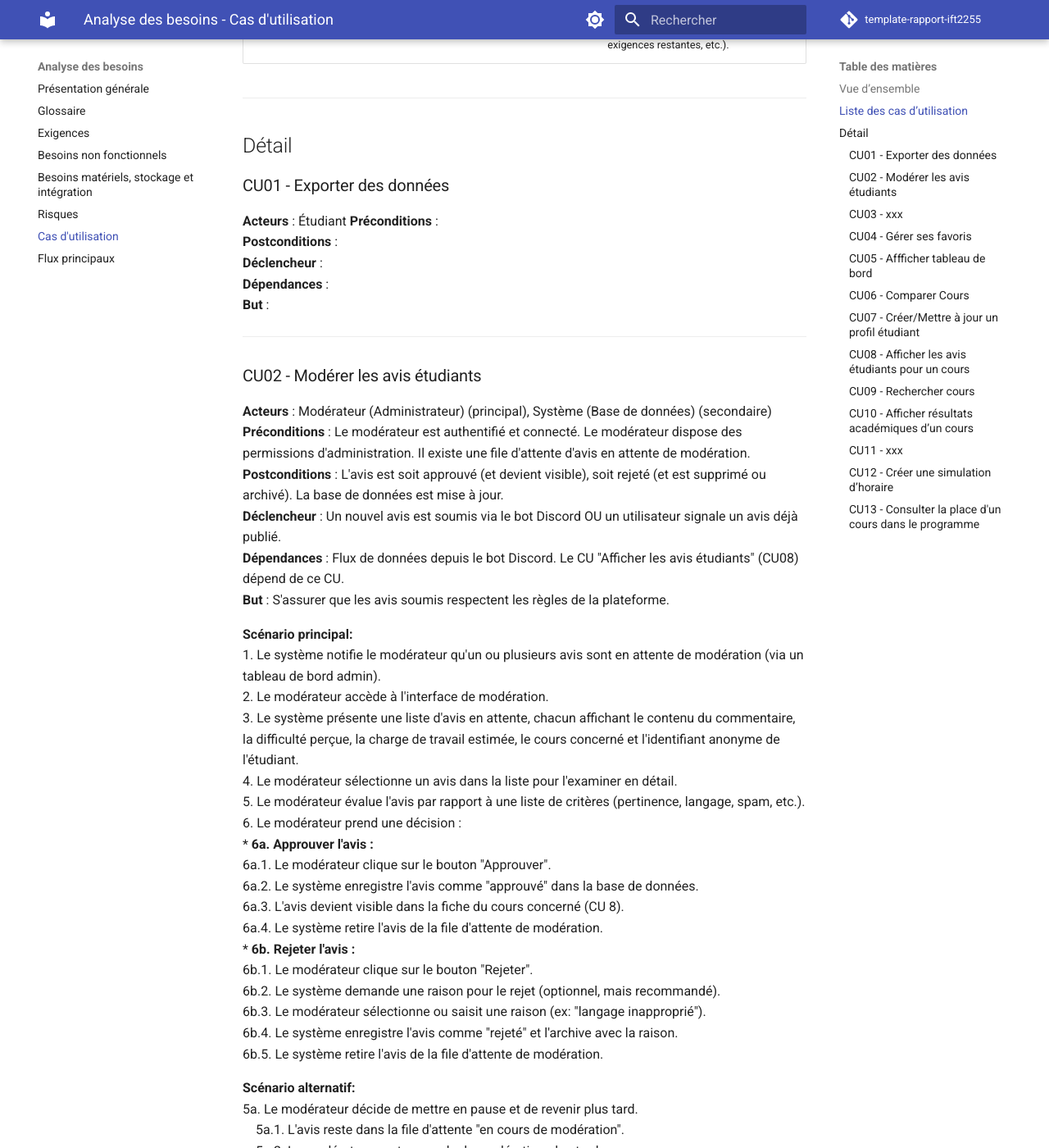
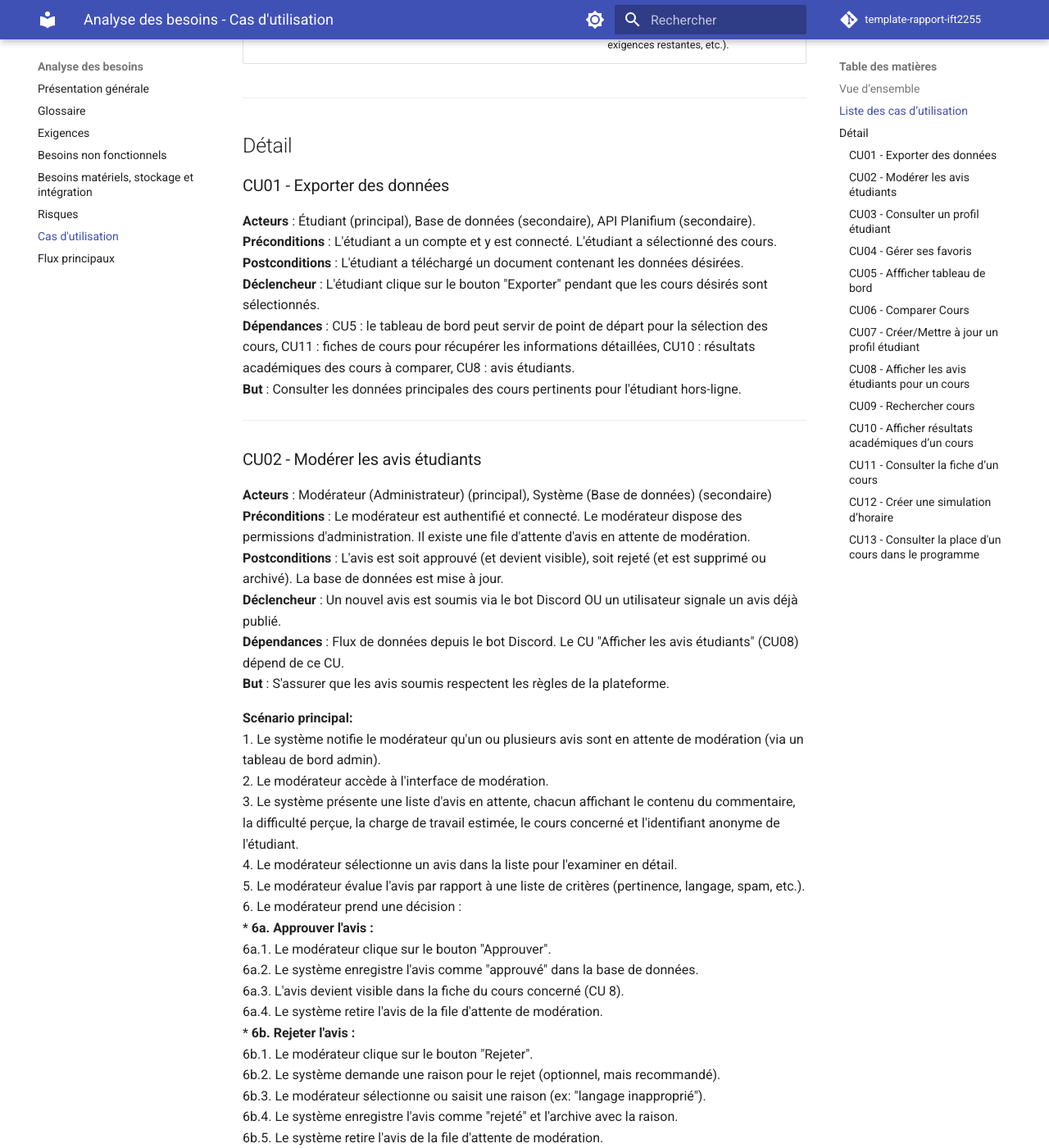
Before and after one commit to abdel2154/IFT2255, an MkDocs documentation site: the page built from docs/besoins/cas-utilisation.md, in a window 1280 px wide and 1400 px high, scrolled down 1841 px. Shown: the whole window at 82% size. Built offline with MkDocs 1.6.1 and Material for MkDocs 9.7.7, drawn with Linux system fonts in a browser that asks for light colours; comment, search, counter and statistics services are not loaded; some of the changed text lies outside the part shown.

Commit message:
Ajouté descriptions des CU 1, 3, et 11

```diff
--- a/docs/besoins/cas-utilisation.md
+++ b/docs/besoins/cas-utilisation.md
@@ -18,9 +18,9 @@ Ces cas permettent de comprendre **ce que fait le système**, sans entrer dans l
 
 | ID | Nom                                             | Acteurs principaux                                                             | Description                                                                                                                                            |
 |----|-------------------------------------------------|--------------------------------------------------------------------------------|--------------------------------------------------------------------------------------------------------------------------------------------------------|
-| CU01 | Exporter des données                            | Étudiant                                                                       | L’étudiant sélectionne des cours et génère un document (PDF, CSV, ou autre) regroupant leurs informations essentielles.                                |
+| CU01 | Exporter des données                            | Étudiant (principal), Base de données (secondaire), API Planifium (secondaire) | L’étudiant sélectionne des cours et génère un document (PDF, CSV, ou autre) regroupant leurs informations essentielles.                                |
 | CU02 | Modérer les avis étudiants                      | Modérateur                                                                     | Le modérateur valide ou rejette les avis soumis avant publication.                                                                                     |
-| CU03 | Consulter un profil                             | Étudiant                                                                       | Un étudiant peut consulter le profil public d’un autre contributeur                                                                                    |
+| CU03 | Consulter un profil                             | Étudiant (principal), Base de données (secondaire)                                                                       | Un étudiant peut consulter le profil public d’un autre contributeur                                                                                    |
 | CU04 | Gérer ses favoris                               | Utilisateur                                                                    | L’utilisateur ajoute ou retire des cours à sa liste de favoris pour les retrouver plus facilement.                                                     |
 | CU05 | Afficher tableau de bord                        | Étudiant (principal), Base de données (secondaire), API Planifium (secondaire) | L’étudiant voit rapidement l’état de son parcours et ses cours favoris pour mieux planifier son prochain semestre.                                     |
 | CU06 | Comparer cours                                  | Étudiant (principal), Base de données (secondaire) API Planifium (secondaire)  | L’étudiant peut comparer plusieurs options côte à côte pour choisir le cours qui correspond le mieux à ses objectifs et à sa disponibilité.            |
@@ -39,12 +39,12 @@ Ces cas permettent de comprendre **ce que fait le système**, sans entrer dans l
 
 ### CU01 - Exporter des données
 
-**Acteurs** : Étudiant
-**Préconditions** :
-**Postconditions** :
-**Déclencheur** :
-**Dépendances** :
-**But** :
+**Acteurs** : Étudiant (principal), Base de données (secondaire), API Planifium (secondaire).
+**Préconditions** : L'étudiant a un compte et y est connecté. L'étudiant a sélectionné des cours.
+**Postconditions** : L'étudiant a téléchargé un document contenant les données désirées.
+**Déclencheur** : L'étudiant clique sur le bouton "Exporter" pendant que les cours désirés sont sélectionnés.
+**Dépendances** : CU5 : le tableau de bord peut servir de point de départ pour la sélection des cours, CU11 : fiches de cours pour récupérer les informations détaillées, CU10 : résultats académiques des cours à comparer, CU8 : avis étudiants.
+**But** : Consulter les données principales des cours pertinents pour l'étudiant hors-ligne.
 
 ---
 ### CU02 - Modérer les avis étudiants
@@ -86,14 +86,14 @@ Ces cas permettent de comprendre **ce que fait le système**, sans entrer dans l
  6a.1.3. L'avis reste dans son état précédent.
 
 ---
-### CU03 - xxx
+### CU03 - Consulter un profil étudiant
 
-**Acteurs** :
-**Préconditions** :
-**Postconditions** :
-**Déclencheur** :
-**Dépendances** :
-**But** :
+**Acteurs** : Étudiant (Principal), Base de données (Secondaire)
+**Préconditions** : L'étudiant qui fait la recherche et l'étudiant recherché ont leurs profils respectifs.
+**Postconditions** : Le profil de l'étudiant recherché apparaît à l'étudiant qui fait la recherche.
+**Déclencheur** : L'étudiant qui fait la recherche clique sur le profil de l'étudiant recherché dans une liste de profils dans le module de recherche de profils.
+**Dépendances** : CU7: les deux étudiants doivent avoir créé des profils.
+**But** : S'inspirer des choix d'autres étudiants afin d'éclairer ses propres décisions. Contextualiser les avis d'un étudiant donné.
 
 ---
 ### CU04 - Gérer ses favoris
@@ -203,14 +203,14 @@ Ces cas permettent de comprendre **ce que fait le système**, sans entrer dans l
 **But** : Permettre à l’étudiant de consulter les statistiques agrégées d’un cours pour mieux évaluer la charge et le niveau de difficulté.
 
 ---
-### CU11 - xxx
+### CU11 - Consulter la fiche d’un cours
 
-**Acteurs** :
-**Préconditions** :
-**Postconditions** :
-**Déclencheur** :
-**Dépendances** :
-**But** :
+**Acteurs** : Étudiant (principal), Base de données (secondaire) API Planifium (secondaire)
+**Préconditions** : L'étudiant a un profil et y est connecté. La fiche du cours qu'il recherche existe.
+**Postconditions** : Les données détaillées du cours recherché sont affichées.
+**Déclencheur** : L'étudiant clique sur le cours désiré dans la liste des cours correspondant à sa recherche dans le module de recherche de cours.
+**Dépendances** : CU7: l'étudiant doit avoir un profil. CU9: l'étudiant doit pouvoir recherche le cours.
+**But** : Accéder aux données pertinentes d'un cours donné afin d'éclairer les décisions de l'étudiant.
 
 ---
 
```
